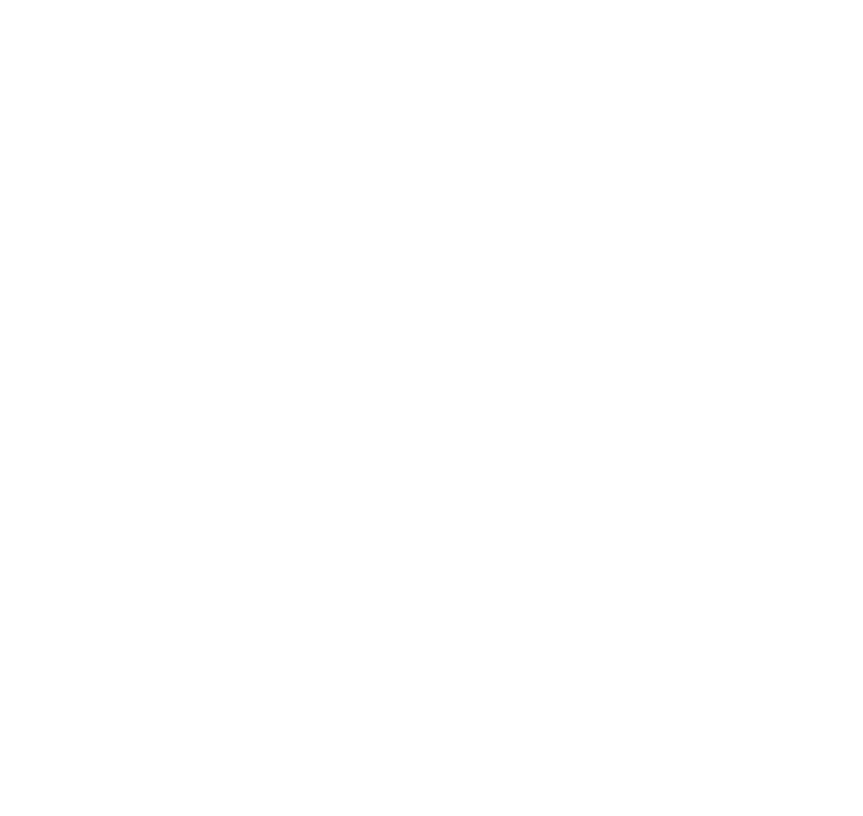
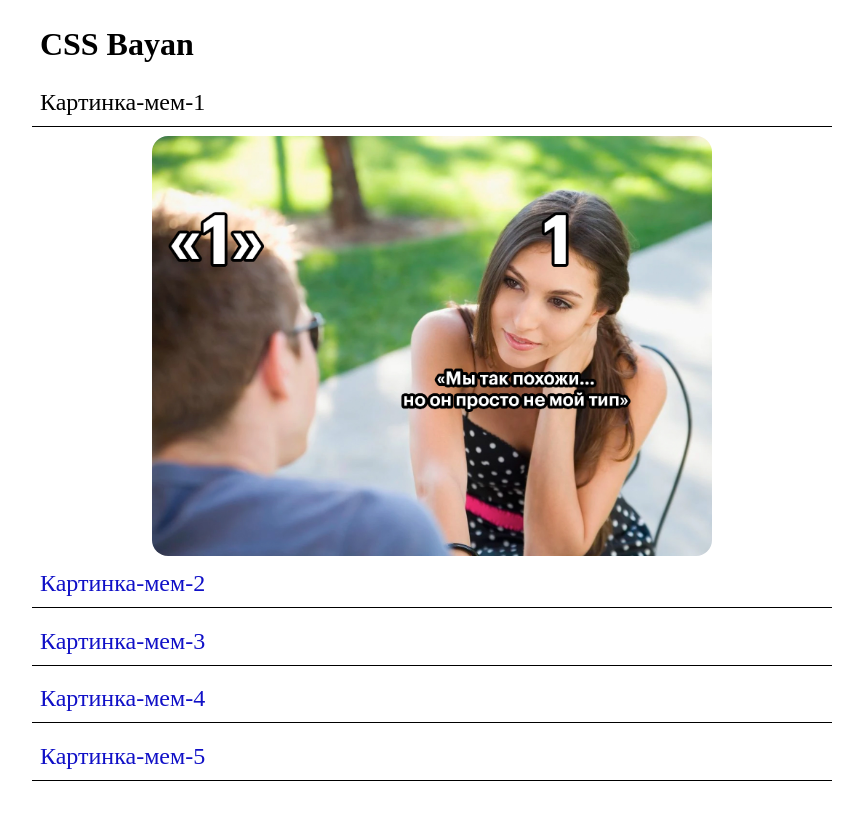
Before and after one commit to Gena230295/cssBayan, a plain HTML site: page cssBayan/index.html in a window 1280 px wide. Shown: the whole page, without its empty margins (208-1071 px from the left). Drawn offline with Linux system fonts and the light colour scheme.

Commit message:
feat: add five mem-blocks

```diff
--- a/cssBayan/index.html
+++ b/cssBayan/index.html
@@ -8,6 +8,81 @@
     <title>cssBayan</title>
   </head>
   <body>
-    <script src="script.js"></script>
+    <div class="container">
+      <div class="accardionBlock">
+        <h1 class="main-block">CSS Bayan</h1>
+        <div class="memBlockAll memBlockOne">
+          <input
+            class="input-class"
+            type="radio"
+            id="mem-one"
+            name="one-element"
+            checked
+          />
+          <label class="label-class" for="mem-one">
+            <p class="text-mem text-mem-one">Картинка-мем-1</p>
+          </label>
+          <div class="img-block">
+            <img class="img-mem" src="./assets/img1.jpg" alt="mem" />
+          </div>
+        </div>
+        <div class="memBlockAll memBlockTwo">
+          <input
+            class="input-class"
+            type="radio"
+            id="mem-two"
+            name="one-element"
+          />
+          <label class="label-class" for="mem-two">
+            <p class="text-mem">Картинка-мем-2</p>
+          </label>
+          <div class="img-block">
+            <img class="img-mem" src="./assets/img2.jpg" alt="mem" />
+          </div>
+        </div>
+        <div class="memBlockAll memBlockThree">
+          <input
+            class="input-class"
+            type="radio"
+            id="mem-three"
+            name="one-element"
+          />
+          <label class="label-class" for="mem-three"
+            ><p class="text-mem">Картинка-мем-3</p></label
+          >
+          <div class="img-block">
+            <img class="img-mem" src="./assets/img3.jpg" alt="mem" />
+          </div>
+        </div>
+        <div class="memBlockAll memBlockFour">
+          <input
+            class="input-class"
+            type="radio"
+            id="mem-four"
+            name="one-element"
+          />
+          <label class="label-class" for="mem-four"
+            ><p class="text-mem">Картинка-мем-4</p></label
+          >
+          <div class="img-block">
+            <img class="img-mem" src="./assets/img4.jpg" alt="mem" />
+          </div>
+        </div>
+        <div class="memBlockAll memBlockFive">
+          <input
+            class="input-class"
+            type="radio"
+            id="mem-five"
+            name="one-element"
+          />
+          <label class="label-class" for="mem-five"
+            ><p class="text-mem">Картинка-мем-5</p></label
+          >
+          <div class="img-block">
+            <img class="img-mem" src="./assets/img5.jpg" alt="mem" />
+          </div>
+        </div>
+      </div>
+    </div>
   </body>
 </html>
--- a/cssBayan/script.js
+++ /dev/null
@@ -1,3 +0,0 @@
-alert(
-  "Привет, не было возможности заняться заданием на выходных, буду делать в понедельник и вторник, поэтому прошу если у тебя есть возможность отложи проверку до среды, в любом случае заранее благодарен"
-);
--- a/cssBayan/style.css
+++ b/cssBayan/style.css
@@ -3,3 +3,72 @@
   padding: 0;
   margin: 0;
 }
+
+.container {
+  margin: 1em auto;
+  padding: 0.6em;
+}
+
+.main-block {
+  font-size: 2rem;
+  margin-left: -50%;
+  margin-bottom: 0.5em;
+}
+
+.text-mem {
+  font-size: 1.5rem;
+  padding-left: 1%;
+  color: #1010c7;
+}
+
+.text-mem-one {
+  color: #000000;
+}
+
+.accardionBlock {
+  display: flex;
+  flex-direction: column;
+  align-items: center;
+}
+
+.img-mem {
+  width: 70%;
+  margin-left: 15%;
+  border-radius: 1em;
+}
+
+.input-class {
+  display: none;
+}
+
+.img-block {
+  max-height: 0;
+  max-width: 50em;
+  padding-top: 0.6em;
+  overflow: hidden;
+  transition: 1s;
+}
+
+.input-class:checked ~ .img-block {
+  max-height: 50em;
+  transition: 2s;
+}
+
+.input-class:hover ~ .img-block {
+  transition: 2s;
+  max-height: 50em;
+}
+
+.img-block:hover {
+  max-height: 50em;
+  cursor: pointer;
+}
+
+.label-class {
+  display: flex;
+  border-bottom: 0.01em solid black;
+  align-items: center;
+  height: 3em;
+  transition: all 1s;
+  cursor: pointer;
+}
```
Also changed, not shown: cssBayan/assets/img1.jpg (added), cssBayan/assets/img2.jpg (added), cssBayan/assets/img3.jpg (added), cssBayan/assets/img4.jpg (added), cssBayan/assets/img5.jpg (added).
